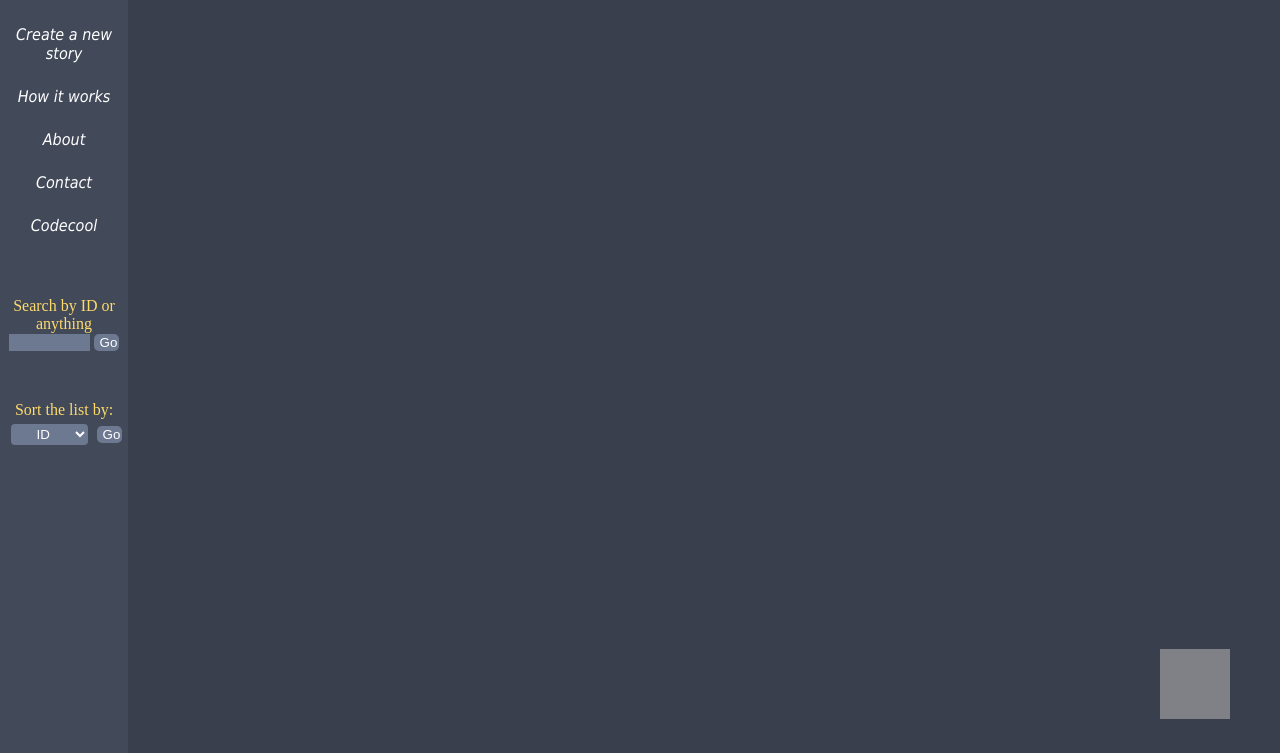
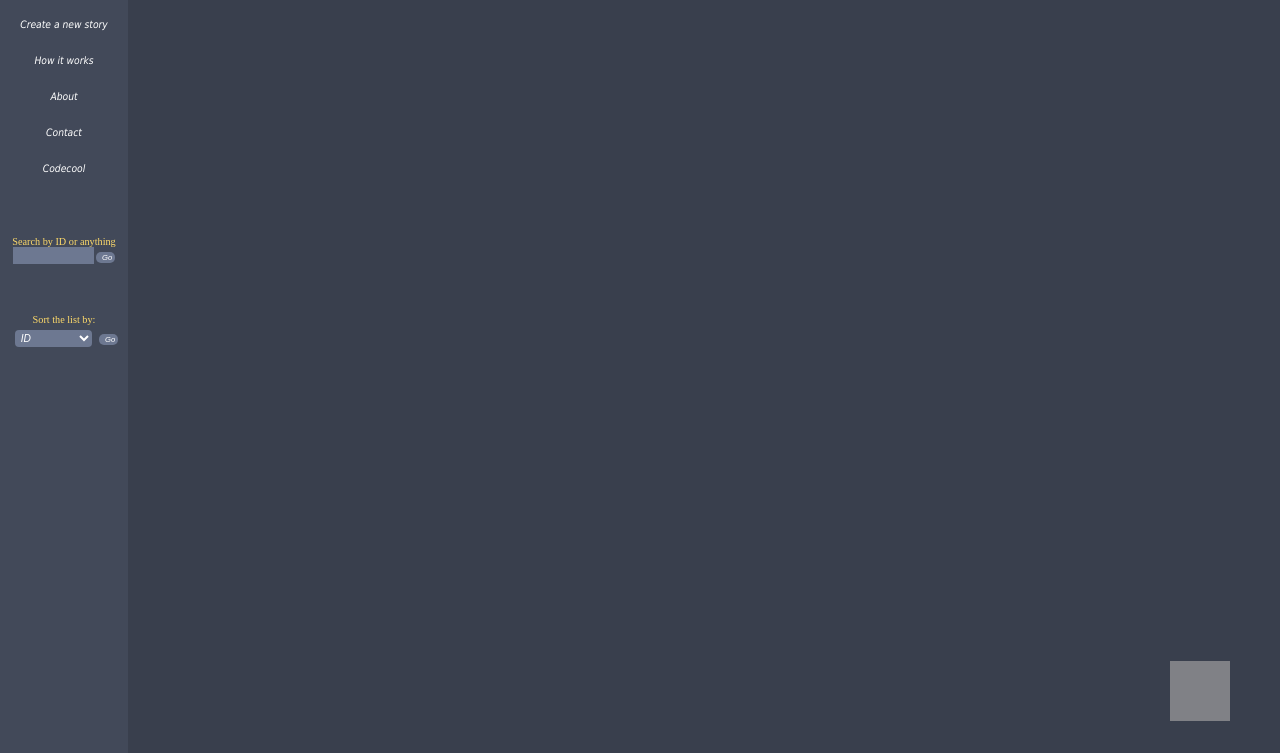
Before and after one commit to barnabastoth/agile, a Flask app: template templates/list.html in a window 1280 px wide. Shown: the part 157-910 px from the top of the page. Run offline with Flask 2, Linux system fonts and the light colour scheme; the template is opened without the code that fills it, so the values that code supplies are empty; grey boxes are pictures that could not be loaded.

Commit message:
feqwfqwe
fweqf

```diff
--- a/static/list.css
+++ b/static/list.css
@@ -1,6 +1,8 @@
 body {
     background-color: #393f4d;
     margin: 0;
+    font-size: 0.8vw;
+    text-align: center;
 }
 
 /*List on the frontpage*/
@@ -9,7 +11,6 @@ table.mainlist {
     border-spacing: 2px;
     font-family: Tahoma, Geneva, sans-serif;
     font-style: italic;
-    font-size: 14px;
     color: white;
     box-shadow: 10px -4px 25px 2px rgba(0,0,0,0.75);
     padding: 5px;
@@ -21,6 +22,9 @@ table.mainlist {
     margin-right: 0px;
     margin-left: auto;
 }
+/*table.mainlist:active {
+    table-layout: auto;
+}*/
 /*front page top menu*/
 table.topmenu {
     top: 0px;
@@ -40,7 +44,6 @@ table.topmenu {
 }
 td {
     padding: 4px;
-    text-align: center;
     cursor:pointer;
 }
 tr:hover { background-color: #434b5b; }
@@ -53,11 +56,12 @@ td a {
 
 td.scrollit {
     max-width : 50px;
+    max-height: 500px;
     white-space : nowrap;
     overflow : hidden;
 }
-td.scrollit:hover {
-    max-width : initial;
+td.scrollit:active {
+    white-space : pre-wrap;
 }
 /*List on the frontpage*/
 
@@ -82,17 +86,15 @@ div.leftmenu li a {
     padding: 12px 16px;
     text-decoration: none;
     color: white;
-    text-align: center;
     font-family: Tahoma, Geneva, sans-serif;
     font-style: italic;
-    font-size: 16px;
+    font-size: 0.8vw;
 }
 div.leftmenu li a:hover { background-color: #535c70; }
 div.leftmenu img {display:block; width:80%; height:auto; margin: 0 auto;}
 /*search box on left*/
 div.leftmenu form {
     padding-top: 50px;
-    text-align: center;
     color: #feda6a;
     width: 100%;
     margin: 0 auto;
@@ -102,20 +104,26 @@ div.leftmenu form input {
     width: 60%;
     background-color: #6d7891;
     border: 0px solid black;
-    color: white;
-    text-align: center;
+    color: white;;
+    font-style: italic;
 }
 #searchbutton {
-    width: 20%;
+    width: 15%;
     border-radius: 5px;
-    }
+    font-style: italic;
+    font-size: 0.6vw;
+}
 
 div.leftmenu form select {
     width: 60%;
     background-color: #6d7891;
     border: 0px solid black;
     color: white;
-    text-align: center;
+    font-style: italic;
+}
+form.search input {
+}
+div.leftmenu span {
 }
 /*Left navigation bar*/
 
@@ -130,8 +138,8 @@ div.create {
     right: 50px;
 }
 div.create input {
-    width: 70px;
-    height: 70px;
+    width: 60px;
+    height: 60px;
     opacity: 0.7;
 }
 div.create input:hover { opacity: 1; -webkit-filter: brightness(150%); }
@@ -145,7 +153,6 @@ div.create input:hover { opacity: 1; -webkit-filter: brightness(150%); }
 form.editform {
     top: 30px;
     background-color: #434b5b;
-    text-align: center;
     margin: auto;
     position: relative;
     width: 60%;
@@ -156,8 +163,8 @@ form.editform {
     color: #feda6a;
     border: 1px solid black;
 }
-form.editform h1 {font-size: 24px;}
-form.editform h2 {font-size: 18px;}
+form.editform h1 {font-size: 1.5vw;}
+form.editform h2 {font-size: 1.2vw;}
 form.editform input, select{
     width: 100%;
     padding: 2px;
@@ -166,6 +173,7 @@ form.editform input, select{
     background-color: #6d7891;
     border: 0px;
     color: white;
+    font-size: 0.8vw;
 }
 form.editform textarea{
     width: 100%;
@@ -176,4 +184,5 @@ form.editform textarea{
     border: 0px;
     color: white;
 }
+
 /*Edit page*/
```
Also changed, not shown: database.csv (+6 -5 lines).
